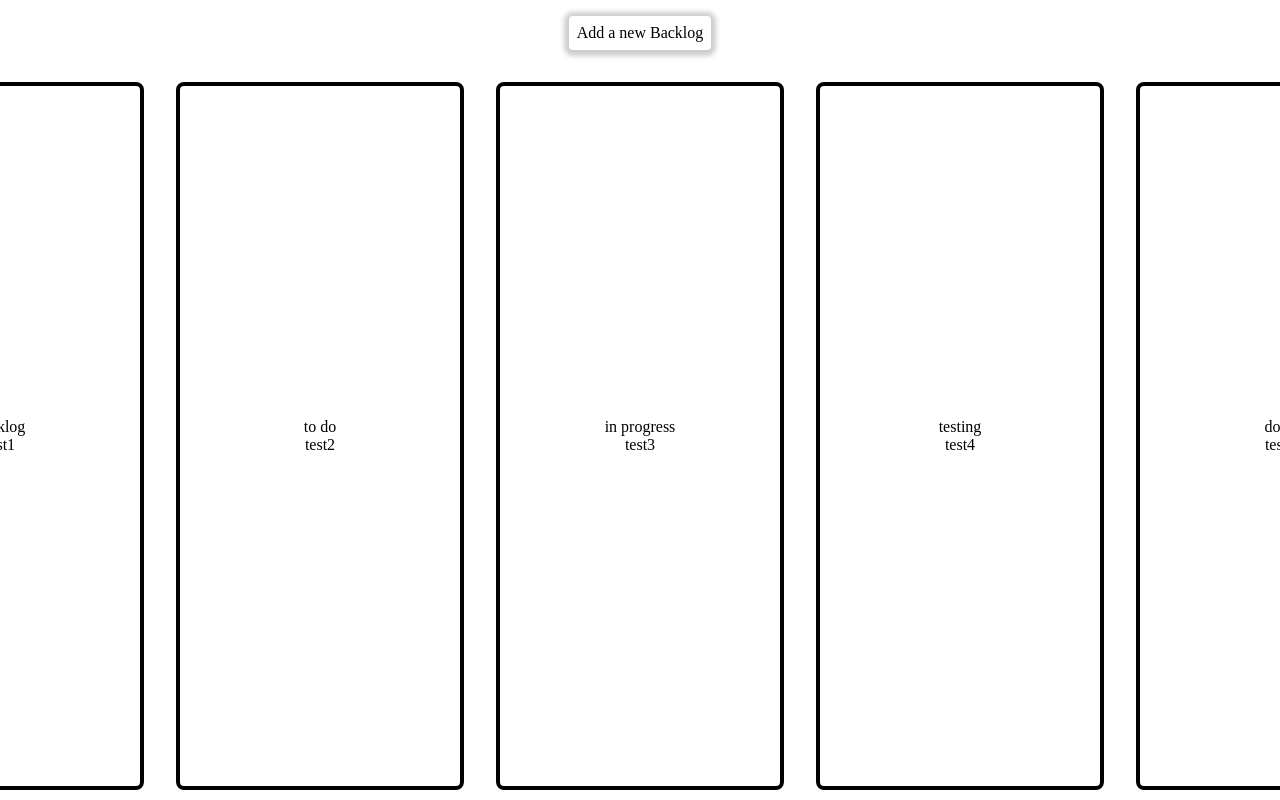
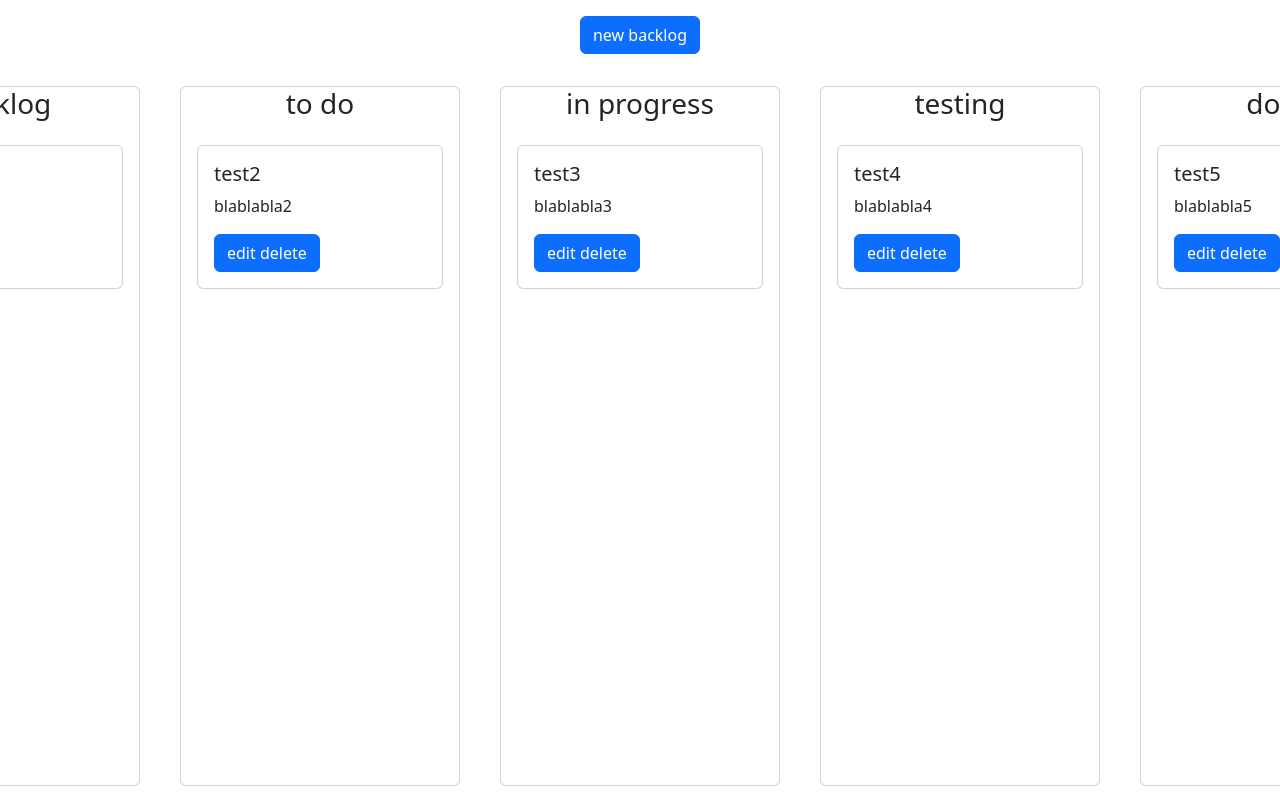
Before and after one commit to AndreHehn/kanban, a website: page index.html in a window 1280 px wide. Shown: the top 800 px of the page. Drawn offline with nearby package versions, Linux system fonts and the light colour scheme.

Commit message:
added bootstrap

```diff
--- a/index.html
+++ b/index.html
@@ -7,43 +7,49 @@
     <meta name="viewport" content="width=device-width, initial-scale=1.0">
     <title>KANBAN</title>
     <script src="./script.js"></script>
+    <link href="https://cdn.jsdelivr.net/npm/bootstrap@5.2.0-beta1/dist/css/bootstrap.min.css" rel="stylesheet"
+        integrity="sha384-0evHe/X+R7YkIZDRvuzKMRqM+OrBnVFBL6DOitfPri4tjfHxaWutUpFmBp4vmVor" crossorigin="anonymous">
+    <script src="https://cdn.jsdelivr.net/npm/bootstrap@5.2.0-beta1/dist/js/bootstrap.bundle.min.js"
+        integrity="sha384-pprn3073KE6tl6bjs2QrFaJGz5/SUsLqktiwsUTF55Jfv3qYSDhgCecCxMW52nD2"
+        crossorigin="anonymous"></script>
     <link href="./style.css" rel="stylesheet" type="text/css">
     <link href="#" rel="icon" type="image/png">
 </head>
 
-<body onload ="updateHTML()">
+<body onload="updateHTML()">
     <main>
-        <div class="new-content" onclick="newContent()">Add a new Backlog</div>
+        <div class="new-content"><button type="button" class="btn btn-primary" onclick="newContent()"">new backlog</button>
+        </div>
         <div class="kanban-board">
-        <div class="board-element" ondrop="drop('backlog')" ondragover="allowDrop(event)">
+            <div class="card board-element" ondrop="drop('backlog')" ondragover="allowDrop(event)">
                 <div class="element-headline">
-                <div class="headline-name">backlog</div>
+                    <h3 class="card-title headline-name">backlog</h3>
                 </div>
-            <div class="element-content" id="backlog"></div>
+                <div class="card-body element-content" id="backlog"></div>
             </div>
-        <div class="board-element" ondrop="drop('todo')" ondragover="allowDrop(event)">
+            <div class="card board-element" ondrop="drop('todo')" ondragover="allowDrop(event)">
                 <div class="element-headline">
-                <div class="headline-name">to do</div>
+                    <h3 class="card-title headline-name">to do</h3>
                 </div>
-            <div class="element-content" id="todo"></div>
+                <div class="card-body element-content" id="todo"></div>
             </div>
-        <div class="board-element" ondrop="drop('progress')" ondragover="allowDrop(event)">
+            <div class="card board-element" ondrop="drop('progress')" ondragover="allowDrop(event)">
                 <div class="element-headline">
-                <div class="headline-name">in progress</div>
+                    <h3 class=" card-title headline-name">in progress</h3>
                 </div>
-            <div class="element-content" id="progress"></div>
+                <div class="card-body element-content" id="progress"></div>
             </div>
-        <div class="board-element" ondrop="drop('testing')" ondragover="allowDrop(event)">
+            <div class="card board-element" ondrop="drop('testing')" ondragover="allowDrop(event)">
                 <div class="element-headline">
-                <div class="headline-name">testing</div>
+                    <h3 class="card-title headline-name">testing</h3>
                 </div>
-            <div class="element-content" id="testing"></div>
+                <div class="card-body element-content" id="testing"></div>
             </div>
-        <div class="board-element" ondrop="drop('done')" ondragover="allowDrop(event)">
-            <div class="element-headline">
-                <div class="headline-name">done</div>
+            <div class="card board-element" ondrop="drop('done')" ondragover="allowDrop(event)">
+                <div class=" element-headline">
+                    <h3 class="card-title headline-name">done</h3>
                 </div>
-            <div class="element-content" id="done"></div>
+                <div class="card-body element-content" id="done"></div>
             </div>
         </div>
     </main>
--- /dev/null
+++ b/package.json
@@ -0,0 +1,5 @@
+{
+  "dependencies": {
+    "bootstrap": "^5.2.0-beta1"
+  }
+}
--- a/script.js
+++ b/script.js
@@ -63,8 +63,15 @@ function updateHTML() {
  * @returns HTML
  */
 function generateHtml(element) {
-let id= data.indexOf(element);
-    return `<div draggable ="true" ondragstart="startDrag(${id})" class="subelement"> ${element['title']}</div>`;
+    let id = data.indexOf(element);
+    return `
+    <div class="card sub-card" draggable ="true" ondragstart="startDrag(${id})">
+        <div class="card-body">
+            <h5 class="card-title"> ${element['title']}</h5>
+            <p class="card-text"> ${element['content']}</p>
+            <a href="#" class="btn btn-primary">edit delete</a>
+        </div>
+    </div>`;
 }
 
 /**
@@ -72,8 +79,8 @@ let id= data.indexOf(element);
  *
  * @param {*} id is the index of an element.
  */
-function startDrag(id){
-currentDrag = id;
+function startDrag(id) {
+    currentDrag = id;
 }
 
 /**
@@ -92,6 +99,6 @@ function allowDrop(ev) {
  * @param {*} category is the id of the div in which the element is dropped.
  */
 function drop(category) {
-data[currentDrag]['category'] = category;
-updateHTML();
+    data[currentDrag]['category'] = category;
+    updateHTML();
 }
--- a/style.css
+++ b/style.css
@@ -17,24 +17,13 @@ main {
 
 .board-element {
     margin-top: 16px;
-    display: flex;
-    flex-direction: column;
-    justify-content: center;
-    align-items: center;
     width: 280px;
     height: 700px;
-    border-radius: 8px;
-    border-style: solid;
-    border-width: 4px;
-    border-color: black;
 }
 
+
+.headline-name{text-align: center;}
 .new-content {
     margin-top: 16px;
     margin-bottom: 16px;
-    padding:8px;
-border-radius:4px;
-box-shadow:0px 1px 5px 5px rgba(0,0,0,0.2);
-
-
 }
```
Also changed, not shown: 1 other file. Lines whose indentation alone changed are shown as unchanged.
